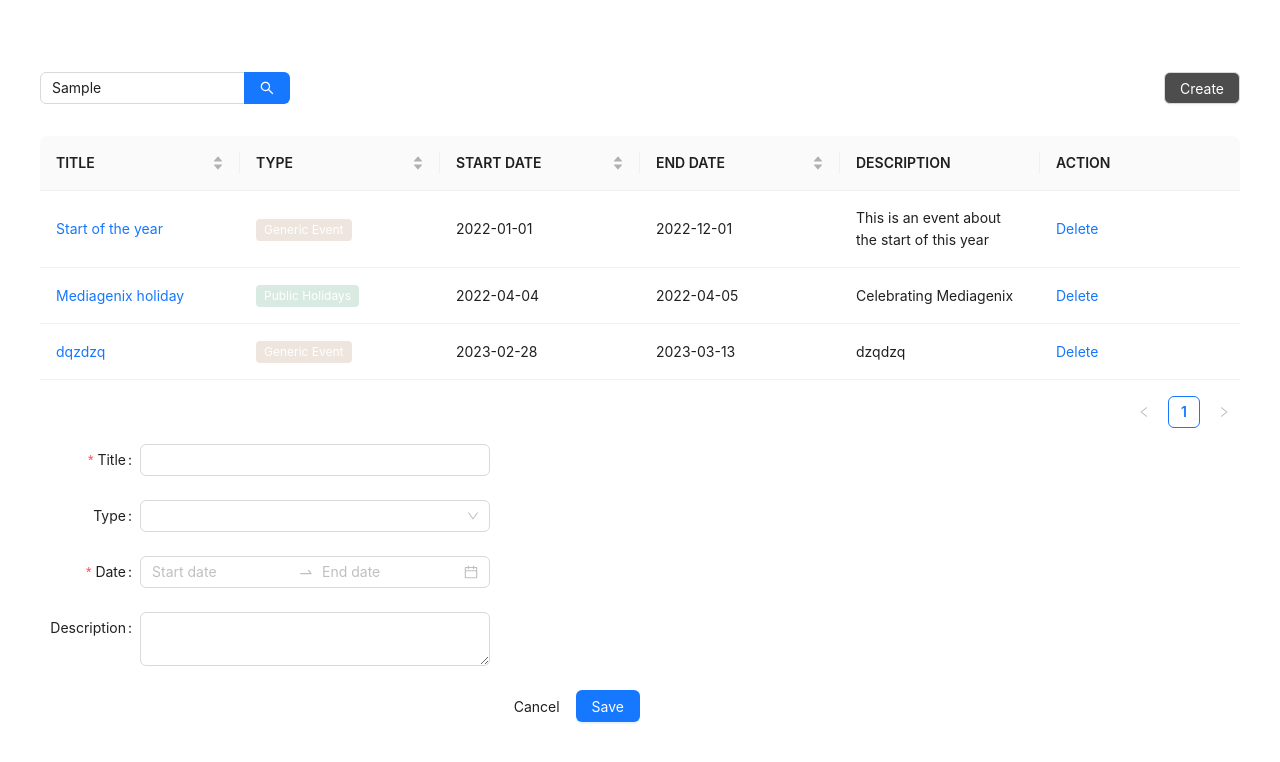
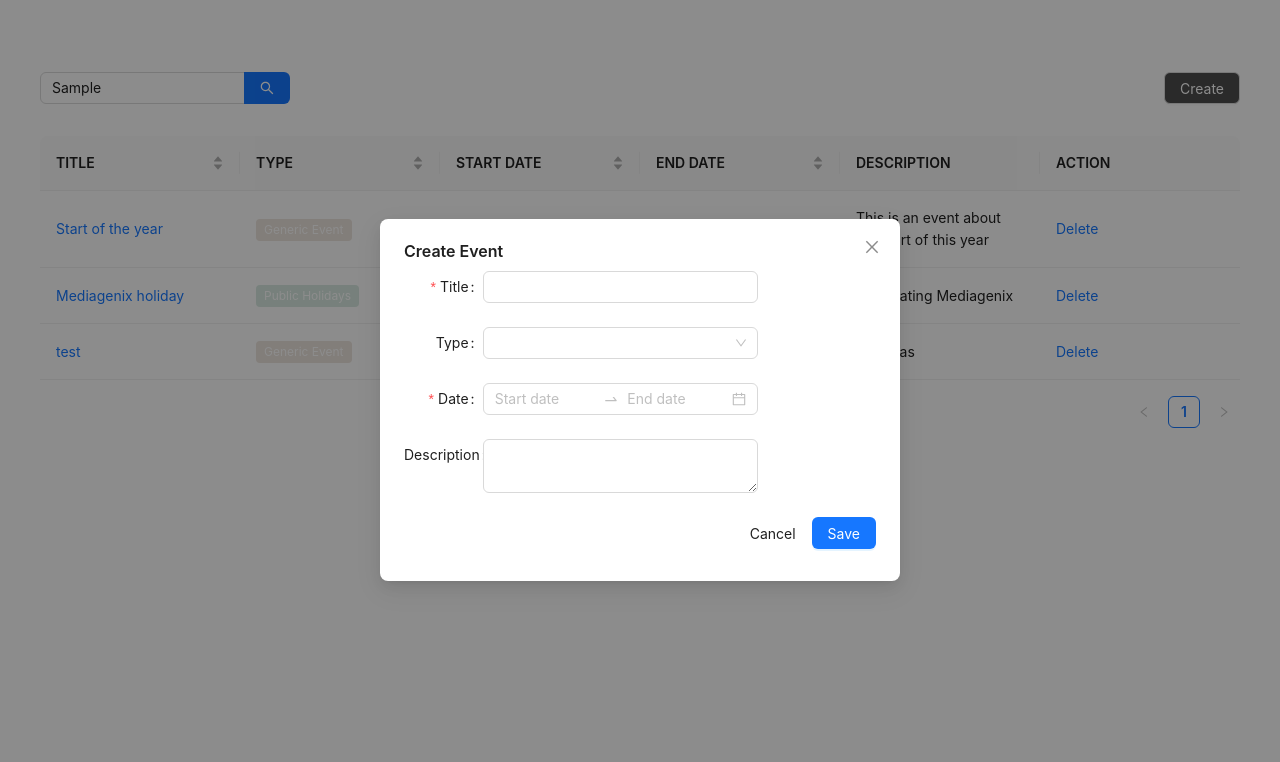
Before and after one commit to swann-martin/mediagenix-test, a React (Vite) app: page / in a window 1280 px wide. Both pictures are taken after typing "Sample" into the empty fields and a click on the button "Create". Shown: the top 762 px of the page. Built offline with nearby package versions, Linux system fonts and the light colour scheme; data requests are answered from the project's data file.

Commit message:
only hooks

```diff
--- a/fake-api.json
+++ b/fake-api.json
@@ -17,12 +17,12 @@
       "description": "Celebrating Mediagenix"
     },
     {
-      "title": "dqzdzq",
+      "title": "test",
       "type": "generic",
-      "startDate": "2023-02-28",
-      "description": "dzqdzq",
-      "endDate": "2023-03-13",
-      "id": "ke6aKpc"
+      "startDate": "2023-02-07",
+      "description": "tezzaaas",
+      "endDate": "2023-02-11",
+      "id": "3a304d94-a85e-4431-bdfb-5c7d6190b858"
     }
   ],
   "schema": [
--- a/src/App.tsx
+++ b/src/App.tsx
@@ -8,17 +8,29 @@ import { ReactQueryDevtools } from '@tanstack/react-query-devtools';
 import { QueryClient, QueryClientProvider } from '@tanstack/react-query';
 import Search from './components/SearchComponent';
 import TableComponent from './components/TableComponent';
+import { fetchEvents } from './api/queriesFonctions';
 
 function App() {
   const [isFormOpen, setFormOpen] = useState<boolean>(false);
+  const [events, setEvents] = useState<DataType[]>([]);
 
-  const queryClient = new QueryClient();
+  useEffect(() => {
+    try {
+      fetchEvents().then((res: DataType[]) => {
+        !!res && setEvents(res);
+      });
+    } catch (err) {
+      console.error(err);
+    }
+  }, []);
+
+  // const queryClient = new QueryClient();
 
   return (
-    <QueryClientProvider client={queryClient}>
+    // <QueryClientProvider client={queryClient}>
     <div className="app">
       <div className="app-header">
-          <Search />
+        <Search data={events} />
         <Button
           type="default"
           style={{
@@ -34,12 +46,17 @@ function App() {
         </Button>
       </div>
 
-        <TableComponent />
+      <TableComponent events={events} setEvents={setEvents} />
 
-        <FormComponent isFormOpen={isFormOpen} setFormOpen={setFormOpen} />
+      <FormComponent
+        isFormOpen={isFormOpen}
+        setFormOpen={setFormOpen}
+        setEvents={setEvents}
+        events={events}
+      />
     </div>
-      <ReactQueryDevtools initialIsOpen={true} />
-    </QueryClientProvider>
+    // <ReactQueryDevtools initialIsOpen={true} />
+    // </QueryClientProvider>
   );
 }
 
--- a/src/api/queriesFonctions.ts
+++ b/src/api/queriesFonctions.ts
@@ -4,7 +4,10 @@ import { DataType } from '../utils/types';
 export const api = 'http://localhost:5101';
 
 export const fetchEvents = () =>
-  axios.get(`${api}/events`).then((res: AxiosResponse<DataType[]>) => res.data);
+  axios
+    .get(`${api}/events`)
+    .then((res: AxiosResponse<DataType[]>) => res.data)
+    .catch((err) => []);
 
 export const fetchEventsFilter = async (filter: any) => {
   const data = await axios.get(`${api}/events?title=${filter}`);
--- a/src/components/FormComponent.tsx
+++ b/src/components/FormComponent.tsx
@@ -1,11 +1,12 @@
-import React, { useState } from 'react';
+import React, { useEffect, useState } from 'react';
 import { Button, DatePicker, Form, Input, Select, Space, Spin } from 'antd';
 import TextArea from 'antd/es/input/TextArea';
-import { SchemaType } from '../utils/types';
+import { DataType, SchemaType } from '../utils/types';
 import Modal from 'antd/es/modal/Modal';
 import { useMutation, useQuery, useQueryClient } from '@tanstack/react-query';
 import {
   deleteEvent,
+  fetchEvents,
   fetchFormSchema,
   postEvent,
 } from '../api/queriesFonctions';
@@ -13,33 +14,50 @@ import {
 const FormComponent = ({
   isFormOpen,
   setFormOpen,
+  events,
+  setEvents,
 }: {
   isFormOpen: boolean;
   setFormOpen: React.Dispatch<React.SetStateAction<boolean>>;
+  events: DataType[];
+  setEvents: React.Dispatch<React.SetStateAction<DataType[]>>;
 }) => {
+  const [schema, setSchema] = useState([]);
+  const [confirmLoading, setConfirmLoading] = useState(false);
   const [form] = Form.useForm();
   const { RangePicker } = DatePicker;
-  const createEvent = useMutation(postEvent).mutate;
 
-  const { isLoading, error, data } = useQuery({
-    queryKey: ['schema'],
-    queryFn: fetchFormSchema,
+  useEffect(() => {
+    try {
+      fetchFormSchema().then((schema) => {
+        setSchema(schema);
       });
-  const queryClient = useQueryClient();
+    } catch (error) {
+      console.error(error);
+    }
+  }, []);
 
-  if (isLoading)
-    return (
-      <Spin tip="Loading">
-        <div className="spin-content" />
-      </Spin>
-    );
+  // const createEvent = useMutation(postEvent).mutate;
 
-  if (error)
-    return (
-      <div>
-        <p>{JSON.stringify(error)}</p>
-      </div>
-    );
+  // const { isLoading, error, data } = useQuery({
+  //   queryKey: ['schema'],
+  //   queryFn: fetchFormSchema,
+  // });
+  // const queryClient = useQueryClient();
+
+  // if (isLoading)
+  //   return (
+  //     <Spin tip="Loading">
+  //       <div className="spin-content" />
+  //     </Spin>
+  //   );
+
+  // if (error)
+  //   return (
+  //     <div>
+  //       <p>{JSON.stringify(error)}</p>
+  //     </div>
+  //   );
 
   const CustomField = ({ item }: { item: SchemaType }) => {
     switch (item.component) {
@@ -110,27 +128,30 @@ const FormComponent = ({
   };
 
   const onFinish = () => {
+    try {
       const values = form.getFieldsValue();
+      setConfirmLoading(true);
       // reformat date to get the  correct string format YYYY-MM-DD
       console.log(values);
       values.endDate = values.startDate.endDate[1].toISOString().split('T')[0];
-    values.startDate = values.startDate.endDate[0].toISOString().split('T')[0];
+      values.startDate = values.startDate.endDate[0]
+        .toISOString()
+        .split('T')[0];
 
       const newEvent = {
         ...values,
+        id: crypto.randomUUID().toString(),
       };
 
-    createEvent(newEvent, {
-      onSuccess: () => {
+      postEvent(newEvent).then(() => {
         form.resetFields();
-        queryClient
-          .invalidateQueries({ queryKey: ['events'] })
-          .then(() => setFormOpen(false));
-      },
-      onError(error) {
-        alert(`Error form  : ${error}`);
-      },
+        setEvents([...events, newEvent]);
+        setConfirmLoading(false);
+        setFormOpen(false);
       });
+    } catch (e) {
+      console.log(e);
+    }
   };
 
   const handleCancel = () => {
@@ -139,15 +160,15 @@ const FormComponent = ({
   };
 
   return (
-    // <Modal
-    //   title="Create Event"
-    //   open={isFormOpen}
-    //   centered={true}
-    //   onOk={onFinish}
-    //   focusTriggerAfterClose
-    //   onCancel={handleCancel}
-    //   footer={false}
-    // >
+    <Modal
+      title="Create Event"
+      open={isFormOpen}
+      centered={true}
+      onOk={onFinish}
+      confirmLoading={confirmLoading}
+      onCancel={handleCancel}
+      footer={false}
+    >
       <Form
         labelCol={{ span: 4 }}
         wrapperCol={{ span: 14 }}
@@ -156,7 +177,7 @@ const FormComponent = ({
         onFinish={onFinish}
         form={form}
       >
-      {data.map((item: SchemaType, i: number) => (
+        {schema.map((item: SchemaType, i: number) => (
           <CustomField item={item} key={i} />
         ))}
         <div className="align-end">
@@ -168,7 +189,7 @@ const FormComponent = ({
           </Button>
         </div>
       </Form>
-    // </Modal>
+    </Modal>
   );
 };
 
--- a/src/components/SearchComponent.tsx
+++ b/src/components/SearchComponent.tsx
@@ -13,13 +13,13 @@ enum typeOfEvent {
   content = 'content',
 }
 
-const Search = () => {
+const Search = ({ data }: { data: DataType[] | [] }) => {
   const [filter, setFilter] = useState('');
 
-  const { status, data, isFetching, error, failureCount, refetch } = useQuery({
-    queryKey: ['events'],
-    queryFn: fetchEvents,
-  });
+  // const { status, data, isFetching, error, failureCount, refetch } = useQuery({
+  //   queryKey: ['events'],
+  //   queryFn: fetchEvents,
+  // });
   const [options, setOptions] = useState<{ value: string; label: string }[]>(
     [],
   );
--- a/src/components/TableComponent.tsx
+++ b/src/components/TableComponent.tsx
@@ -1,4 +1,4 @@
-import { useState } from 'react';
+import { useEffect, useState } from 'react';
 import { DataType } from '../utils/types';
 import { Table, Tag, TableProps, Spin, Popconfirm } from 'antd';
 import type {
@@ -9,6 +9,7 @@ import type {
 } from 'antd/es/table/interface';
 import { useMutation, useQuery, useQueryClient } from '@tanstack/react-query';
 import { deleteEvent, fetchEvents } from '../api/queriesFonctions';
+import axios from 'axios';
 
 interface TableParams {
   pagination?: TablePaginationConfig;
@@ -17,30 +18,43 @@ interface TableParams {
   filters?: Record<string, FilterValue>;
 }
 
-const TableComponent = () => {
-  const [sortedInfo, setSortedInfo] = useState<SorterResult<DataType[]>>({});
-  const queryClient = useQueryClient();
+const TableComponent = ({
+  events,
+  setEvents,
+}: {
+  events: DataType[] | [];
+  setEvents: React.Dispatch<React.SetStateAction<DataType[]>>;
+}) => {
+  const [sortedInfo, setSortedInfo] = useState<DataType[] | []>([]);
+  // const queryClient = useQueryClient();
   // query
-  const { isLoading, error, data } = useQuery({
-    queryKey: ['events'],
-    queryFn: fetchEvents,
-  });
+  // const { isLoading, error, data } = useQuery({
+  //   queryKey: ['events'],
+  //   queryFn: fetchEvents,
+  // });
 
-  const deletePost = useMutation(deleteEvent).mutate;
+  // const deletePost = useMutation(deleteEvent).mutate;
 
-  if (isLoading)
-    return (
-      <Spin tip="Loading">
-        <div className="spin-content" />
-      </Spin>
-    );
+  // if (isLoading)
+  //   return (
+  //     <Spin tip="Loading">
+  //       <div className="spin-content" />
+  //     </Spin>
+  //   );
 
-  if (error)
-    return (
-      <div>
-        <p>{JSON.stringify(error)}</p>
-      </div>
-    );
+  // if (error)
+  //   return (
+  //     <div>
+  //       <p>{JSON.stringify(error)}</p>
+  //     </div>
+  //   );
+
+  useEffect(() => {
+    try {
+      !!events && setSortedInfo(events);
+    } catch (error) {}
+    return () => {};
+  }, []);
 
   const handleChange: TableProps<DataType>['onChange'] = (filters, sorter) => {
     console.log('Various parameters', filters, sorter);
@@ -74,11 +88,14 @@ const TableComponent = () => {
   };
 
   const handleDelete = (id: string) => {
-    deletePost(id, {
-      onSuccess(data, variables, context) {
-        queryClient.invalidateQueries(['events']);
-      },
-    });
+    try {
+      deleteEvent(id).then((res) => {
+        const newEvents = events.filter((event) => event.id !== id);
+        setEvents(newEvents);
+      });
+    } catch (error) {
+      alert(error);
+    }
   };
 
   const columns: ColumnsType<DataType> = [
@@ -109,7 +126,6 @@ const TableComponent = () => {
       dataIndex: 'startDate',
       key: 'startDate',
       sorter: (a, b) => a.startDate.length - b.startDate.length,
-
       ellipsis: true,
     },
     {
@@ -117,7 +133,7 @@ const TableComponent = () => {
       dataIndex: 'endDate',
       key: 'endDate',
       sorter: (a, b) => a.endDate.length - b.endDate.length,
-      sortOrder: sortedInfo.columnKey === '' ? sortedInfo.order : null,
+      // sortOrder: sortedInfo.columnKey === '' ? sortedInfo.order : null,
       ellipsis: true,
     },
     {
@@ -129,7 +145,7 @@ const TableComponent = () => {
       title: 'ACTION',
       dataIndex: 'action',
       render: (_, record) =>
-        !!data && data.length >= 1 ? (
+        !!events && events.length >= 1 ? (
           <Popconfirm
             title="Sure to delete?"
             onConfirm={() => handleDelete(record.id)}
@@ -143,7 +159,7 @@ const TableComponent = () => {
   return (
     <Table
       columns={columns}
-      dataSource={data}
+      dataSource={events}
       onChange={handleChange}
       rowKey={(event) => event.id}
     />
```
Lines whose indentation alone changed are shown as unchanged.
